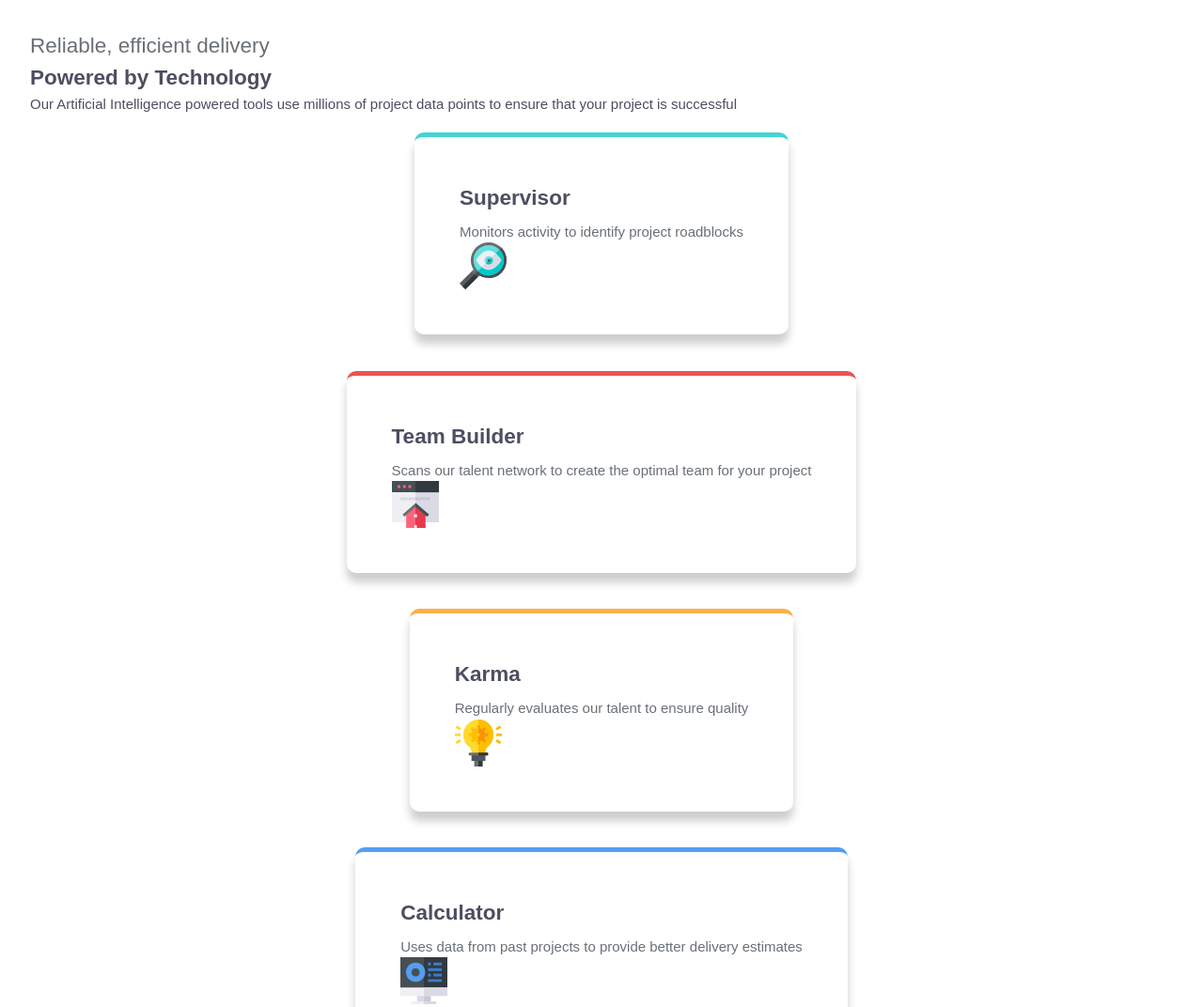
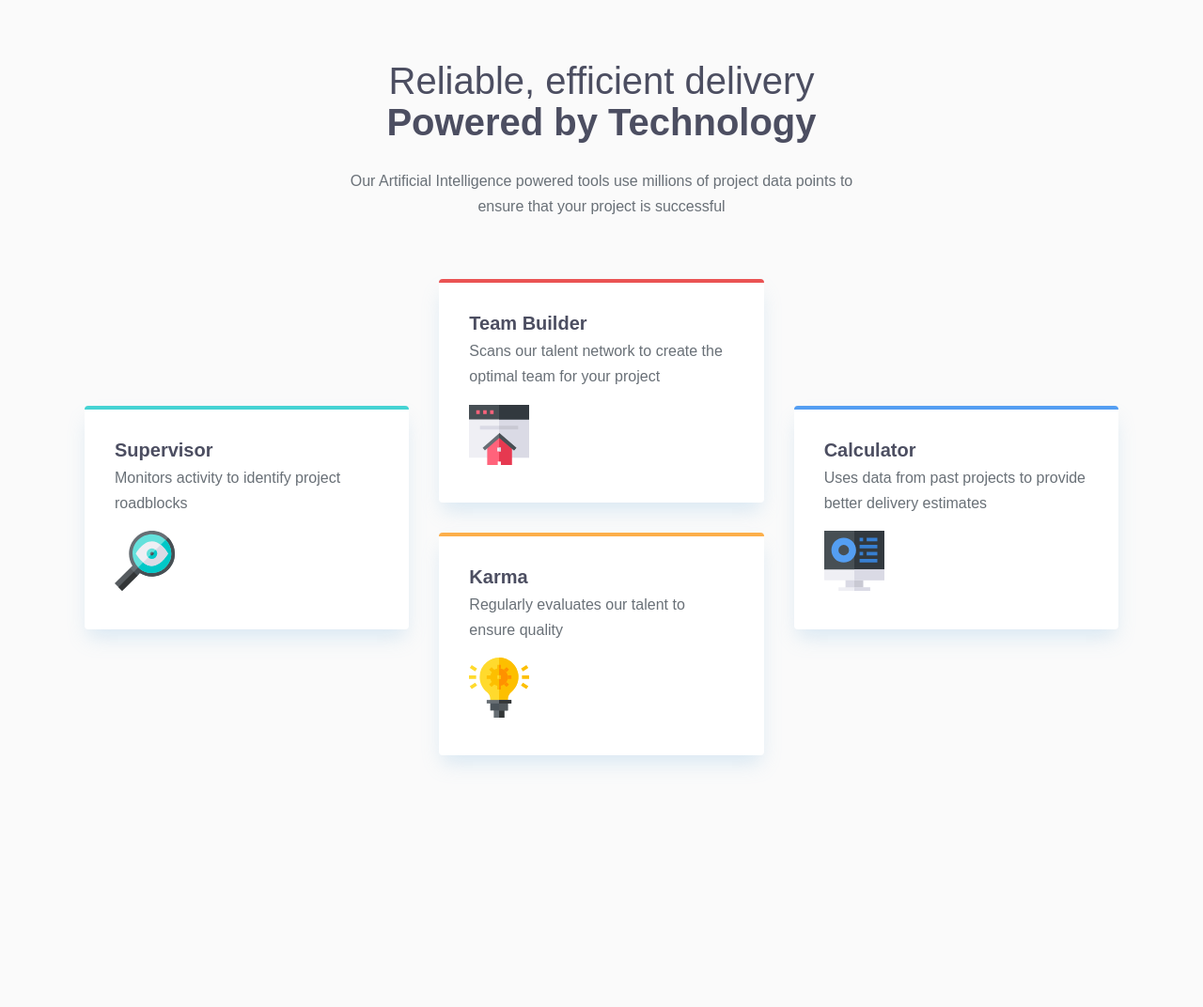
Before and after one commit to fatihaosman/frontmentor-html-css, a plain HTML site: page docs/four-card-feature-section-master/index.html in a window 1280 px wide. Shown: the top 1072 px of the page at 94% size. After the commit the page ends 884 px from the top, so only its background shows below. Drawn offline with Linux system fonts and the light colour scheme.

Commit message:
finishing on four cards

```diff
--- a/docs/four-card-feature-section-master/index.html
+++ b/docs/four-card-feature-section-master/index.html
@@ -10,20 +10,68 @@
   <link rel="stylesheet" href="style.css">
 
   <!-- Feel free to remove these styles or customise in your own stylesheet 👍 -->
-  <style>
+  <!-- <style>
     .attribution { font-size: 11px; text-align: center; }
     .attribution a { color: hsl(228, 45%, 44%); }
-  </style>
+  </style> -->
 </head>
 <body>
 
-  <h2 class="title">Reliable, efficient delivery</h2>
-  <h2>Powered by Technology</h2>
+  <header>
+    <div class="wrapper wrapper-narrow">
+      <h1>
+        Reliable, efficient delivery
+        <span>Powered by Technology</span>
+      </h1>
+     <p> Our Artificial Intelligence powered tools use millions of project data points
+  to ensure that your project is successful</p>
+    </div>
+  </header>
 
-<p> Our Artificial Intelligence powered tools use millions of project data points
-  to ensure that your project is successful</p>
+  <main>
+    <div class="wrapper">
 
-  <div class="main">
+      <div class="layout-grid">
+        <div class="col">
+          <div class="card border-teal">
+            <h2 class="card-title">Supervisor</h2>
+            <p> Monitors activity to identify project roadblocks</p>
+            <img src="./images/icon-supervisor.svg" alt="">
+          </div>
+        </div>
+
+        <div class="col">
+          <div class="card border-red">
+            <h2 class="card-title">Team Builder</h2>
+            <p> Scans our talent network to create the optimal team for your project</p>
+            <img src="./images/icon-team-builder.svg" alt="">
+          </div>
+          <div class="card border-orange">
+            <h2 class="card-title">Karma</h2>
+            <p> Regularly evaluates our talent to ensure quality</p>
+            <img src="./images/icon-karma.svg" alt="">
+          </div>
+        </div>
+
+        <div class="col">
+          <div class="card border-blue">
+            <h2 class="card-title">Calculator</h2>
+            <p> Uses data from past projects to provide better delivery estimates</p>
+            <img src="./images/icon-calculator.svg" alt="">
+          </div>
+        </div>
+
+      </div>
+    </div>
+  </main>
+
+
+
+
+
+
+
+  <!-- <div class="main">
     <div class="supervisor small-main">
       <h2>Supervisor</h2>
     <p> Monitors activity to identify project roadblocks</p>
@@ -48,7 +96,7 @@
  <p> Uses data from past projects to provide better delivery estimates</p>
     <img src="./images/icon-calculator.svg" alt="">
   </div>
-  </div>
+  </div> -->
 
 
   <!-- <footer>
--- a/docs/four-card-feature-section-master/style.css
+++ b/docs/four-card-feature-section-master/style.css
@@ -4,54 +4,14 @@
 }
 
 /* 2. Remove default margin */
-* {
+body{
   margin: 0;
+  padding-block-end: 5rem; /*adds space at the bottom of the page*/
+ background-color: var(--clee-neutral-200); /*light background color*/
+  font-family: var(--ff-sans);
 }
 
-/* 3. Enable keyword animations */
-@media (prefers-reduced-motion: no-preference) {
-  html {
-    interpolate-size: allow-keywords;
-  }
-}
 
-body {
-  /* 4. Add accessible line-height */
-  line-height: 1.5;
-  /* 5. Improve text rendering */
-  -webkit-font-smoothing: antialiased;
-}
-
-/* 6. Improve media defaults */
-img, picture, video, canvas, svg {
-  display: block;
-  max-width: 100%;
-}
-
-/* 7. Inherit fonts for form controls */
-input, button, textarea, select {
-  font: inherit;
-}
-
-/* 8. Avoid text overflows */
-p, h1, h2, h3, h4, h5, h6 {
-  overflow-wrap: break-word;
-}
-
-/* 9. Improve line wrapping */
-p {
-  text-wrap: pretty;
-}
-h1, h2, h3, h4, h5, h6 {
-  text-wrap: balance;
-}
-
-/*
-  10. Create a root stacking context
-*/
-#root, #__next {
-  isolation: isolate;
-}
 
 @import url('https://fonts.googleapis.com/css2?family=Poppins:ital,wght@0,100;0,200;0,300;0,400;0,500;0,600;0,700;0,800;0,900;1,100;1,200;1,300;1,400;1,500;1,600;1,700;1,800;1,900&display=swap');
 
@@ -62,64 +22,103 @@ h1, h2, h3, h4, h5, h6 {
 --Orange: hsl(34, 97%, 64%);
 --Blue: hsl(212, 86%, 64%);
 
---Grey500: hsl(234, 12%, 34%);
---Grey400: hsl(212, 6%, 44%);
---White: hsl(0, 0%, 100%);
+--cle-neutral-900: hsl(234, 12%, 34%);
+--cle-neutral-400: hsl(212, 6%, 44%);
+--cle-neutral-100:hsl(0, 0%, 100%);
+--clee-neutral-200: hsl(0, 0%, 98%);
+
+ --ff-sans: 'Poppins', sans-serif;
+
+ --fw-light:100;
+ --fw-normal:400;
+  --fw-bold:600;
+
+  --fs-400:0.9275rem;
+  --fs-500:1.25rem;
+  --fs-600:1.5rem;
+  --fs-900:2.5rem;
 }
 
 
-body {
-  font-family: 'Poppins', sans-serif;
-  background-color: var(--White);
-  color: var(--Grey500);
+
+html{
+  font-family: var(--ff-sans);
+  font-weight: var(--fw-normal);
+  line-height: 1.7;
+  color: var(--cle-neutral-400);
+}
+
+h1, h2, h3, h4, h5, h6{
+  color: var(--cle-neutral-900);  /*had to make the headers bolder*/
+  line-height: 1.1; /*reduced the inline for the headers*/
+}
+
+.wrapper{
+  margin-inline: auto;
+  max-width: 1100px;
+}
+
+.wrapper-narrow{
+  max-width: 550px;
+}
+header{
+  text-align: center;
+  margin-block: 4rem;    /*its like top and bottom of the header*/
+}
+
+.layout-grid {
+  display: flex;
+  --gap: 2rem;
+  gap: var(--gap);
+}
+.layout-grid > *{  /*everything that is a child of it has this */
+  flex: 1;
+
+}
+.col{
+display: grid;
+gap: var(--gap);
+align-content: center; /*centers the content vertically*/
+}
+
+.card{
+  box-shadow: 0rem 0.75rem 1.25rem -0.25rem rgba(139, 188, 225, 0.297);
   padding: 2rem;
-  font-size: 15px;
+  background: var(--cle-neutral-100);
+  border-radius: 0.25rem;
+  border-top: 0.25rem solid ;
+}/*x-intercept, y-intrercept, blur, spread, color*/
+
+
+.border-teal{
+  border-color:var(--Cyan); ;
 }
-.title {
-font-weight: 200;
-color: var(--Grey400);
+.border-red{
+  border-color:var(--Red); ;
 }
-.main{
-  display: flex;
-  flex-direction: column;
-  align-items: center;
+.border-orange{
+  border-color:var(--Orange); ;
 }
-.small-main {
-  /* width: 100%;
-  max-width: 400px; */
-  background-color: var(--White);
-  border-radius: 10px;
-  padding: 3rem;
-  margin: 1.2rem;
-  box-shadow: 0 10px 10px rgba(0, 0, 0, 0.199);
-}
-.small-main h2 {
-  font-weight: 600;
-  color: var(--Grey500);
-  margin-bottom: 0.5rem;
-}
-.small-main p {
-  color: var(--Grey400);
-  font-weight: 400;
-  position: relative;
+.border-blue{
+  border-color:var(--Blue); ;
 }
 
 
-.supervisor{
-  border-top: solid 5px var(--Cyan);
-}
-.team{
-  border-top: solid 5px var(--Red);
-}
-.karma{
-  border-top: solid 5px var(--Orange);
-}
-.calc{
-  border-top: solid 5px var(--Blue);
-}
-img{
-  width: 50px;
-  height: 50px;
-  align-self: self-end;
+
+.card-title{
+  font-size: var(--fs-500);
+  margin: 0;
 
 }
+p{
+
+    margin-top: 5px;
+}
+
+h1{
+  font-size: var(--fs-900);
+  font-weight:var(--fw-light);
+}
+h1 span{
+  font-weight: var(--fw-bold);
+}
```
